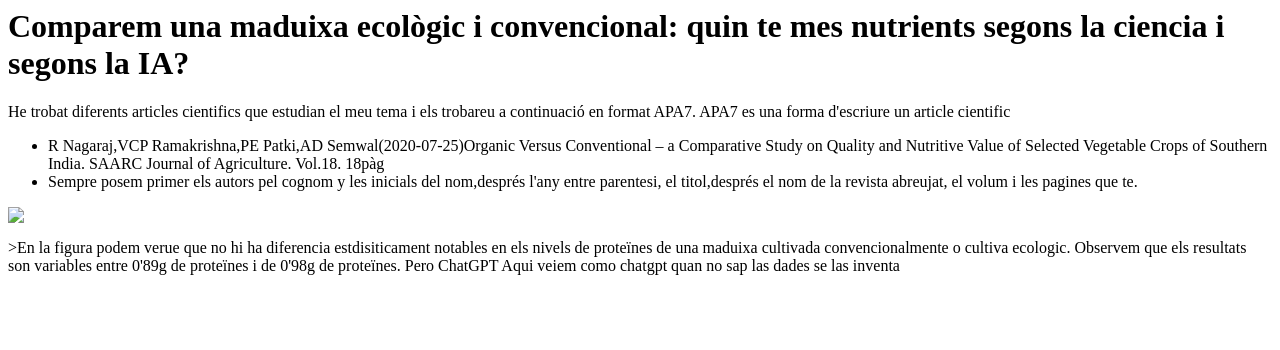
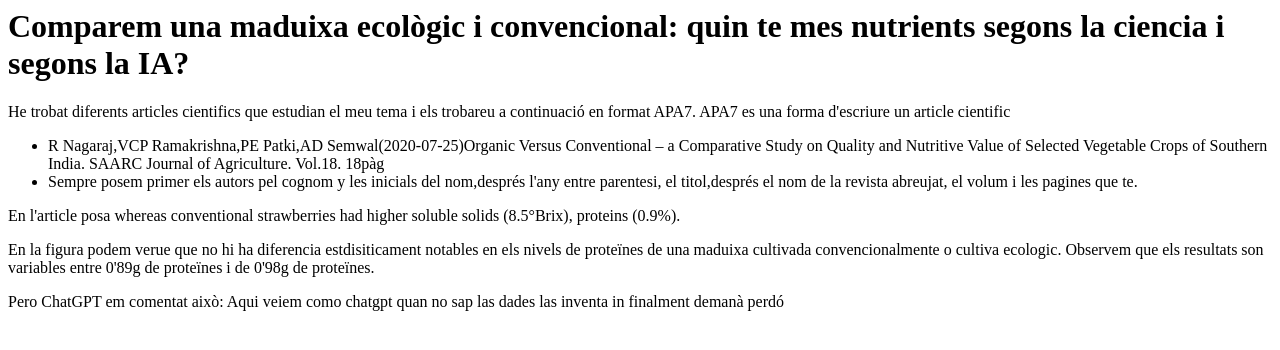
Before and after one commit to ehermoso-del/ehermoso-del.github.io, a plain HTML site: page cerca/index.html in a window 1280 px wide. Drawn offline with Linux system fonts and the light colour scheme.

Commit message:
Update index.html

```diff
--- a/cerca/index.html
+++ b/cerca/index.html
@@ -11,13 +11,12 @@
   <li> R Nagaraj,VCP Ramakrishna,PE Patki,AD Semwal(2020-07-25)Organic Versus Conventional – a Comparative Study on Quality and Nutritive Value of Selected Vegetable Crops of Southern India. SAARC Journal of Agriculture. Vol.18. 18pàg</li>  <!--List item 1 -->
   <li>Sempre posem primer els autors pel cognom y les inicials del nom,després l'any entre parentesi, el titol,després el nom de la revista abreujat, el volum i les pagines que te.</li>  <!--List item 2 -->
  </ul> <!--Un ordered list -->
-<img src="Captura 1.png>
- En l'article posa whereas conventional strawberries had higher soluble solids (8.5°Brix), proteins (0.9%).
-</body>
-<p> </p>
- >En la figura podem verue que no hi ha diferencia estdisiticament notables en els nivels de proteïnes de una maduixa cultivada convencionalmente o cultiva ecologic.
- Observem que els resultats son variables entre 0'89g de proteïnes i de 0'98g de proteïnes.
+  <p> En l'article posa whereas conventional strawberries had higher soluble solids (8.5°Brix), proteins (0.9%). </p>
 
- Pero ChatGPT
+ </body>
+<p> En la figura podem verue que no hi ha diferencia estdisiticament notables en els nivels de proteïnes de una maduixa cultivada convencionalmente o cultiva ecologic.
+ Observem que els resultats son variables entre 0'89g de proteïnes i de 0'98g de proteïnes. </p>
 
- Aqui veiem como chatgpt quan no sap las dades se las inventa
+ Pero ChatGPT em comentat això:
+
+ Aqui veiem como chatgpt quan no sap las dades las inventa in finalment demanà perdó
```
